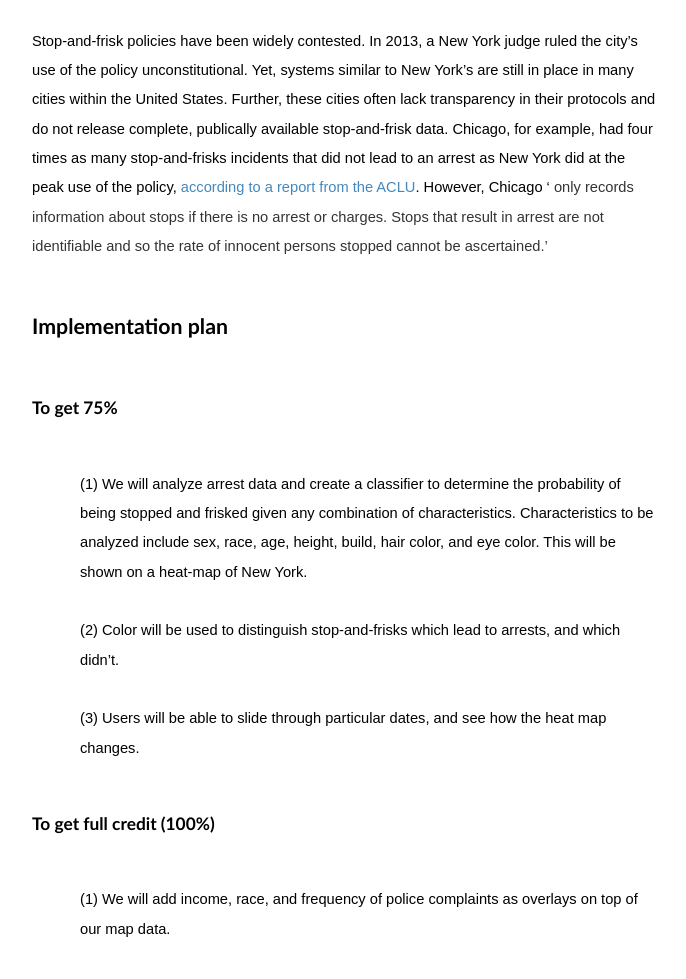
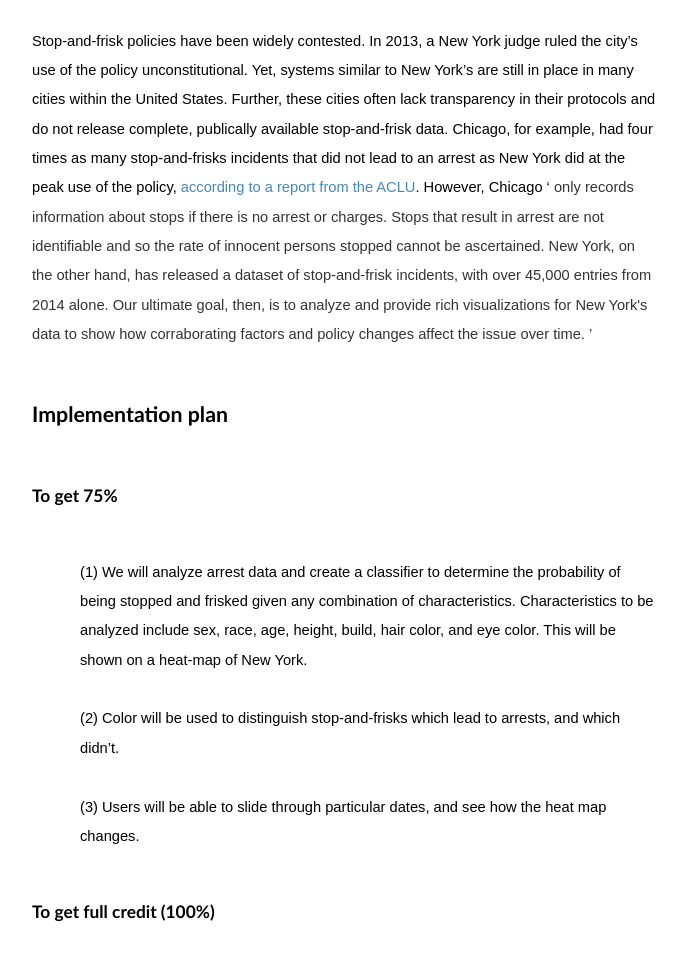
Before and after one commit to skortchmark9/stop-and-frisk, a plain HTML site: page Proposal/Proposal.html in a window 1280 px wide. Shown: the part 1202-2181 px from the top of the page, without its empty margins (72-758 px from the left). Drawn offline with Linux system fonts and the light colour scheme.

Commit message:
added a concluding sentence to Problem Statement

```diff
--- a/Proposal/Proposal.html
+++ b/Proposal/Proposal.html
@@ -1283,7 +1283,7 @@
     <h1 class="c4"><a name="h.e9ui76zg2xmd"></a><span>Hypothesis</span></h1>
     <p class="c8 c17"><span>We will analyze and visualize NY stop-and-frisk data to illuminate patterns and correlations between events across different factors and times.</span></p>
     <h1 class="c4"><a name="h.u4jabfe805pj"></a><span>Problem description</span></h1>
-    <p class="c8 c17"><span>Stop-and-frisk policies have been widely contested. In 2013, a New York judge ruled the city&rsquo;s use of the policy unconstitutional. Yet, systems similar to New York&rsquo;s are still in place in many cities within the United States. Further, these cities often lack transparency in their protocols and do not release complete, publically available stop-and-frisk data. Chicago, for example, had four times as many stop-and-frisks incidents that did not lead to an arrest as New York did at the peak use of the policy, </span><span class="c3"><a class="c16" href="https://www.google.com/url?q=https%3A%2F%2Fwww.aclu.org%2Fcriminal-law-reform%2Fchicago-leads-new-york-city-use-stop-and-frisk-police-new-study-finds&amp;sa=D&amp;sntz=1&amp;usg=AFQjCNHHFG202vAVGmpJtGbHLK7oGZ8plQ">according to a report from the ACLU</a></span><span>. However, Chicago &lsquo;</span><span class="c18">&nbsp;only records information about stops if there is no arrest or charges. Stops that result in arrest are not identifiable and so the rate of innocent persons stopped cannot be ascertained.&rsquo;</span></p>
+    <p class="c8 c17"><span>Stop-and-frisk policies have been widely contested. In 2013, a New York judge ruled the city&rsquo;s use of the policy unconstitutional. Yet, systems similar to New York&rsquo;s are still in place in many cities within the United States. Further, these cities often lack transparency in their protocols and do not release complete, publically available stop-and-frisk data. Chicago, for example, had four times as many stop-and-frisks incidents that did not lead to an arrest as New York did at the peak use of the policy, </span><span class="c3"><a class="c16" href="https://www.google.com/url?q=https%3A%2F%2Fwww.aclu.org%2Fcriminal-law-reform%2Fchicago-leads-new-york-city-use-stop-and-frisk-police-new-study-finds&amp;sa=D&amp;sntz=1&amp;usg=AFQjCNHHFG202vAVGmpJtGbHLK7oGZ8plQ">according to a report from the ACLU</a></span><span>. However, Chicago &lsquo;</span><span class="c18">&nbsp;only records information about stops if there is no arrest or charges. Stops that result in arrest are not identifiable and so the rate of innocent persons stopped cannot be ascertained. New York, on the other hand, has released a dataset of stop-and-frisk incidents, with over 45,000 entries from 2014 alone. Our ultimate goal, then, is to analyze and provide rich visualizations for New York's data to show how corraborating factors and policy changes affect the issue over time. &rsquo;</span></p>
     <h1 class="c4"><a name="h.vj6syni4b31q"></a><span>Implementation plan</span></h1>
     <h2 class="c4"><a name="h.j97qhicov21k"></a><span>To get 75%</span></h2>
     <ol class="c11 lst-kix_811xzzyrwm7f-0 start" start="1">
```
